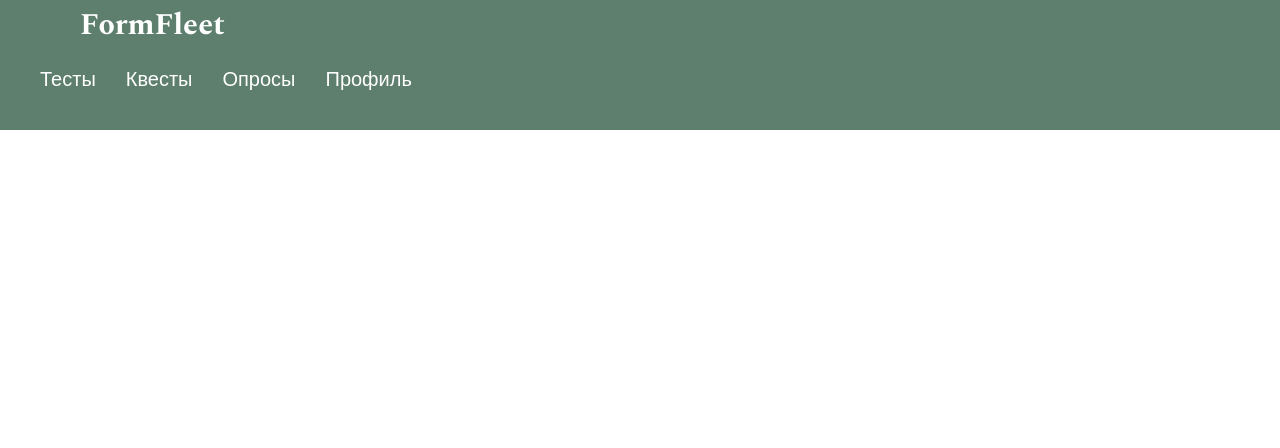
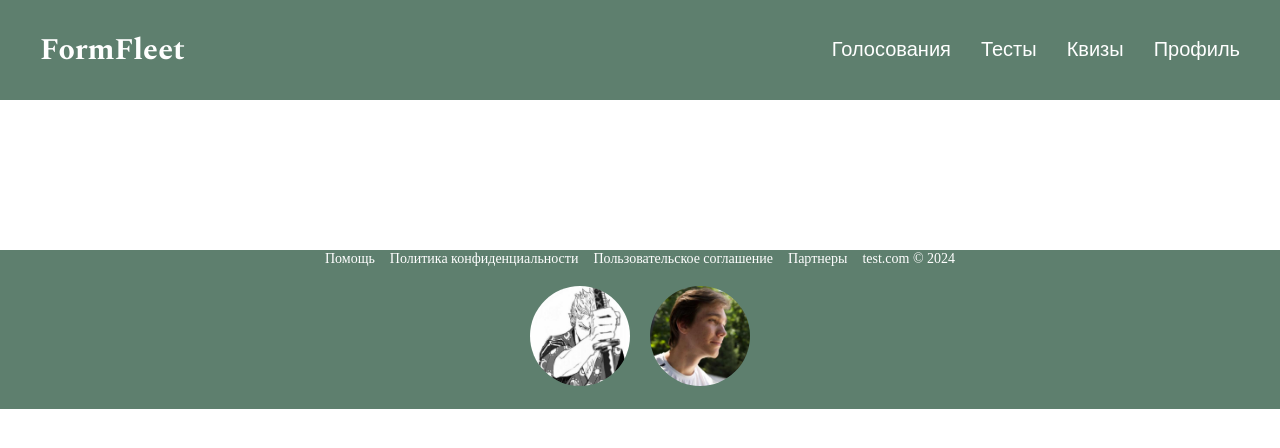
Before and after one commit to trixvlq/QuestionService, a Django app: page /test/ in a window 1280 px wide. Shown: the top 448 px of the page. Run offline with Django 5.2, Linux system fonts and the light colour scheme; data that the repository does not hold is empty.

Commit message:
added jinja and inheritance of html files

```diff
--- a/QuestionService/templates/Question/special.html
+++ b/QuestionService/templates/Question/special.html
@@ -1,7 +1,7 @@
 {% extends 'base.html' %}
 {% load static %}
 {% block title %}{{ title }}{% endblock %}
-{% block styles %}
+{% block css %}
     <link rel="stylesheet" href="{% static 'css/main/style.css' %}">
     <link rel="stylesheet" href="{% static 'css/reset.css' %}">
     <link href="https://fonts.googleapis.com/css2?family=Inter:wght@500;700&family=Roboto+Condensed:wght@200;300;400;500;600;700;800;900&family=Roboto:ital,wght@0,100;0,300;0,400;0,500;0,700;0,900;1,100&family=Spectral:wght@300;400;500;700;800&display=swap" rel="stylesheet">
--- a/QuestionService/templates/base.html
+++ b/QuestionService/templates/base.html
@@ -4,18 +4,18 @@
 <head>
     <meta charset="UTF-8">
     <title>{% block title %}{% endblock %}</title>
-    {% block styles %}{% endblock %}
+    {% block css %}{% endblock %}
 </head>
 <body>
     <header class="header">
+        <a href="{% url 'home' %}" class="nav-logo">FormFleet</a>
         <nav class="header-nav">
-            <a href="#" class="nav-logo">FormFleet</a>
             <ul class="nav-list">
-                <ul class="list-link"><a href="#">Тесты</a>
+                <ul class="list-link"><a href="{% url 'surveys'%}">Голосования</a>
                 </ul>
-                <ul class="list-link"><a href="#">Квесты</a>
+                <ul class="list-link"><a href="{% url 'tests'%}">Тесты</a>
                 </ul>
-                <ul class="list-link"><a href="#">Опросы</a>
+                <ul class="list-link"><a href="{% url 'quests'%}">Квизы</a>
                 </ul>
                 <ul class="list-link"><a href="#">Профиль</a>
                 </ul>
@@ -24,5 +24,20 @@
     </header>
 {% block content %}
 {% endblock %}
+    <footer class="footer">
+    <nav class="footer-nav">
+        <ul class="footer-nav-list">
+            <li><a href="#" class="list-link_footer">Помощь</a></li>
+            <li><a href="#" class="list-link_footer">Политика конфиденциальности</a></li>
+            <li><a href="#" class="list-link_footer">Пользовательское соглашение</a></li>
+            <li><a href="#" class="list-link_footer">Партнеры</a></li>
+            <li><a href="#" class="list-link_footer">test.com © 2024</a></li>
+        </ul>
+    </nav>
+    <div class="footer-images">
+        <a href="https://github.com/trixvlq"><img class="footer-max" src="{% static 'css/img/max.jpg' %}" alt="Max"></a>
+        <a href="https://github.com/Fadin-Artem"><img class="footer-artem" src="{% static 'css/img/artem.jpg' %}" alt="Artem"></a>
+    </div>
+    <script src="{% static 'css/main/main.js' %}"></script>
 </body>
 </html>
```
Also changed, not shown: QuestionService/templates/Question/index.html (+6 -39 lines).
